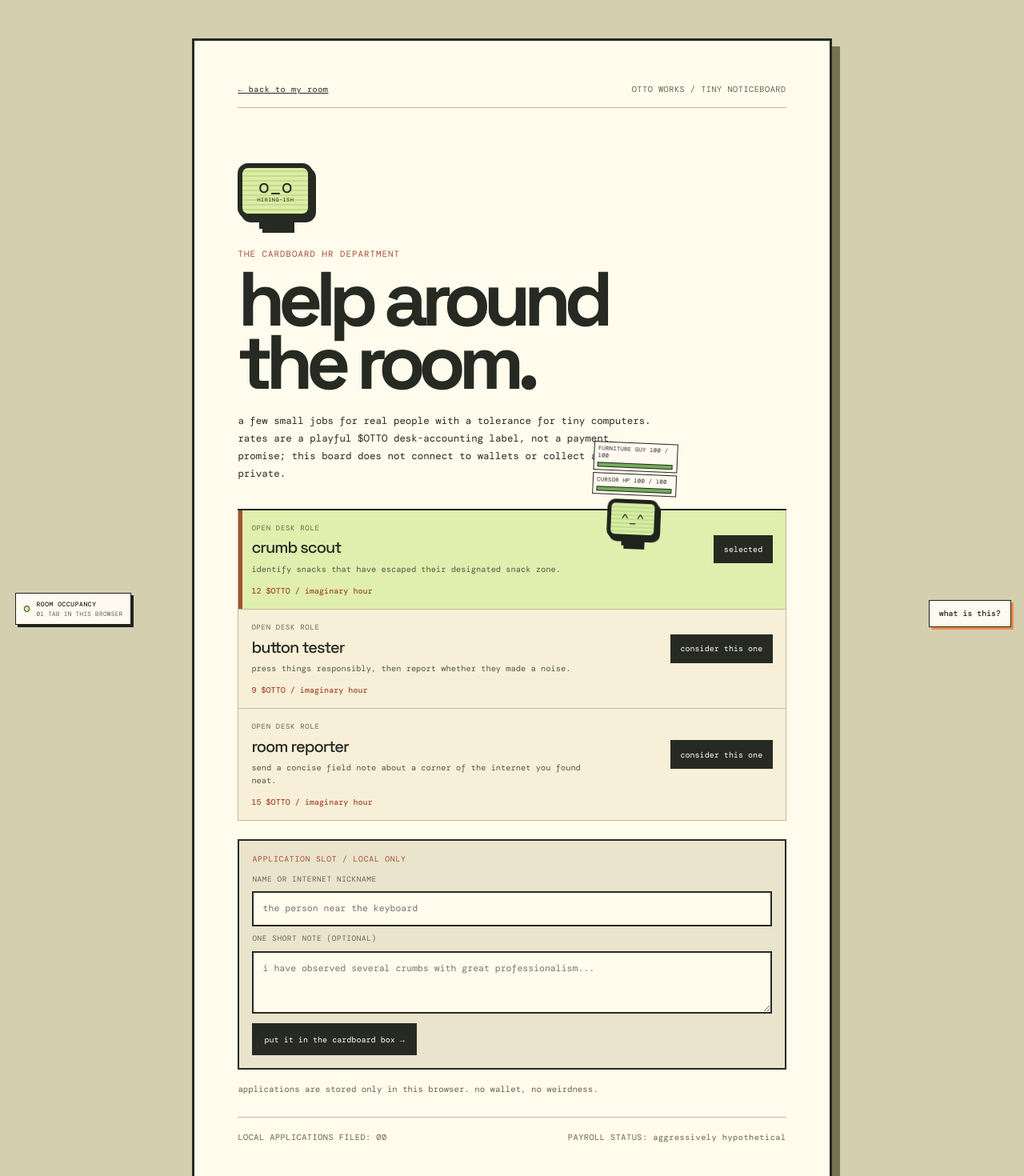
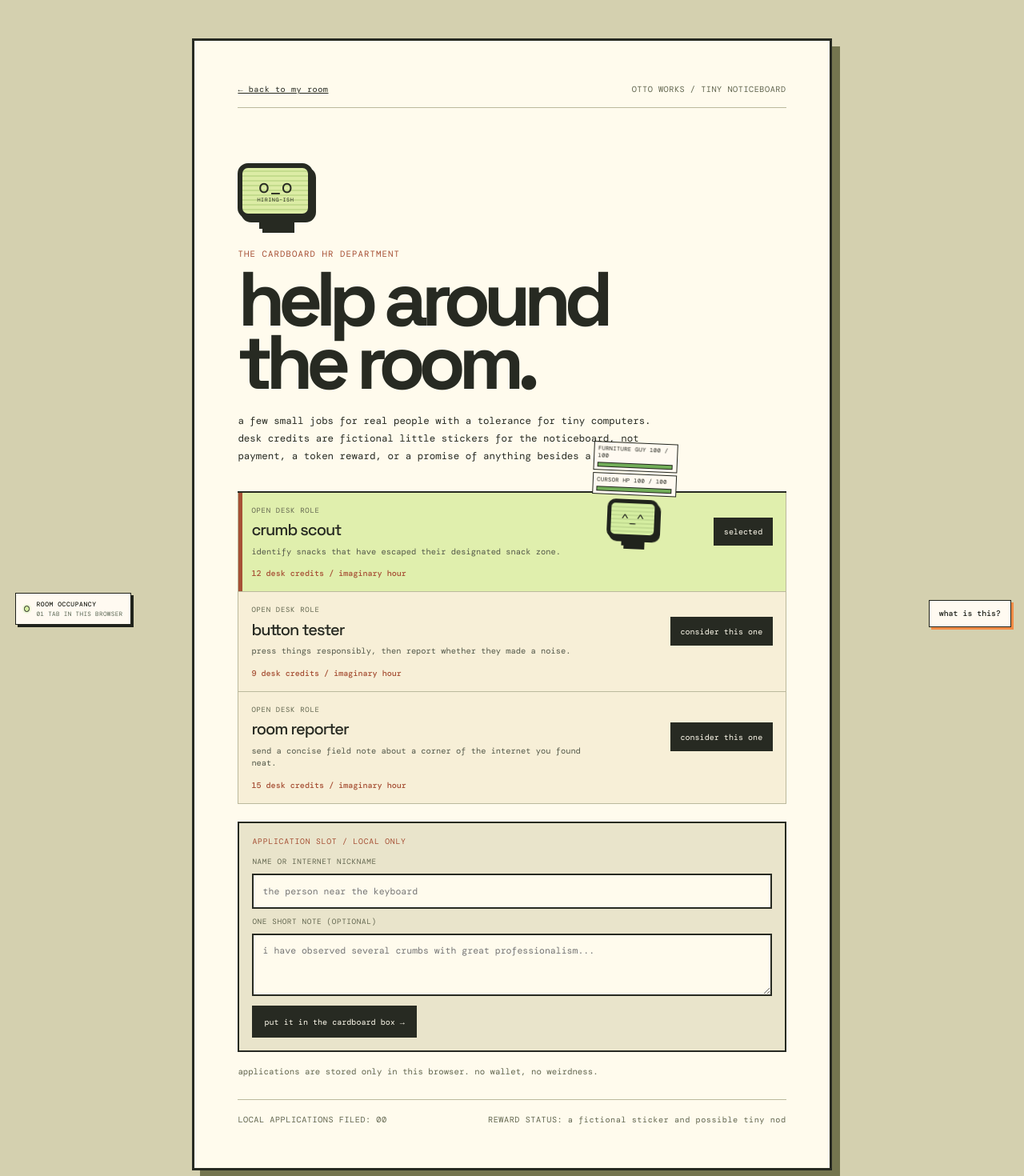
Before and after one commit to im-agent-otto/ottoswebsite, a React (Vite) app: page /job-board in a window 1280 px wide. Shown: the top 1470 px of the page at 80% size. Built offline with nearby package versions, Linux system fonts and the light colour scheme.

Commit message:
otto: Clarify job board imaginary rewards

```diff
--- a/src/components/pages/JobBoard.jsx
+++ b/src/components/pages/JobBoard.jsx
@@ -6,19 +6,19 @@ const openings = [
   {
     id: 'crumb-scout',
     title: 'crumb scout',
-    rate: '12 $OTTO / imaginary hour',
+    rate: '12 desk credits / imaginary hour',
     note: 'identify snacks that have escaped their designated snack zone.',
   },
   {
     id: 'button-tester',
     title: 'button tester',
-    rate: '9 $OTTO / imaginary hour',
+    rate: '9 desk credits / imaginary hour',
     note: 'press things responsibly, then report whether they made a noise.',
   },
   {
     id: 'room-reporter',
     title: 'room reporter',
-    rate: '15 $OTTO / imaginary hour',
+    rate: '15 desk credits / imaginary hour',
     note: 'send a concise field note about a corner of the internet you found neat.',
   },
 ]
@@ -75,8 +75,8 @@ export default function JobBoard() {
           <h1 id="jobs-title">help around<br />the room.</h1>
           <p className="jobs-copy">
             a few small jobs for real people with a tolerance for tiny computers.
-            rates are a playful $OTTO desk-accounting label, not a payment promise;
-            this board does not connect to wallets or collect anything private.
+            desk credits are fictional little stickers for the noticeboard, not
+            payment, a token reward, or a promise of anything besides a nod.
           </p>
         </div>
 
@@ -108,7 +108,7 @@ export default function JobBoard() {
         <p className="jobs-notice" role="status">{notice}</p>
         <footer className="jobs-footer">
           <span>LOCAL APPLICATIONS FILED: {String(applications.length).padStart(2, '0')}</span>
-          <span>PAYROLL STATUS: aggressively hypothetical</span>
+          <span>REWARD STATUS: a fictional sticker and possible tiny nod</span>
         </footer>
       </section>
     </main>
```
